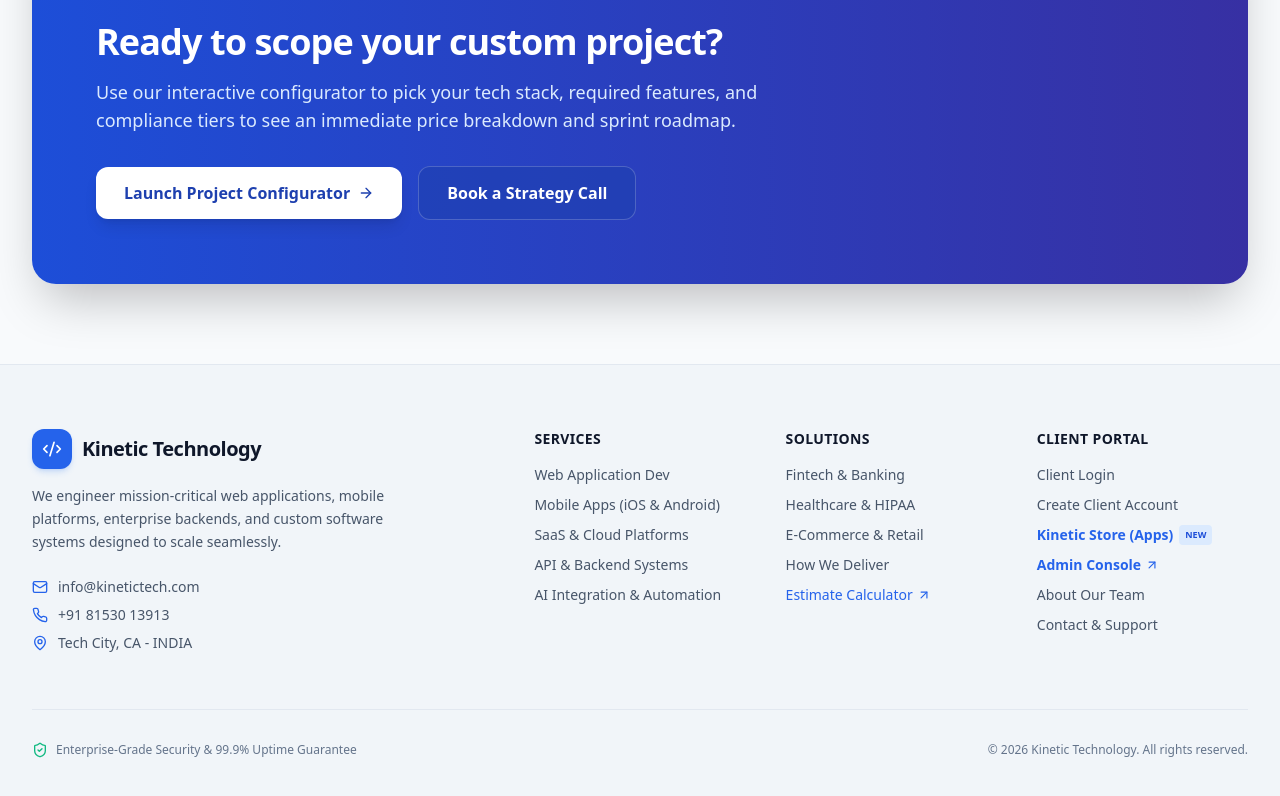
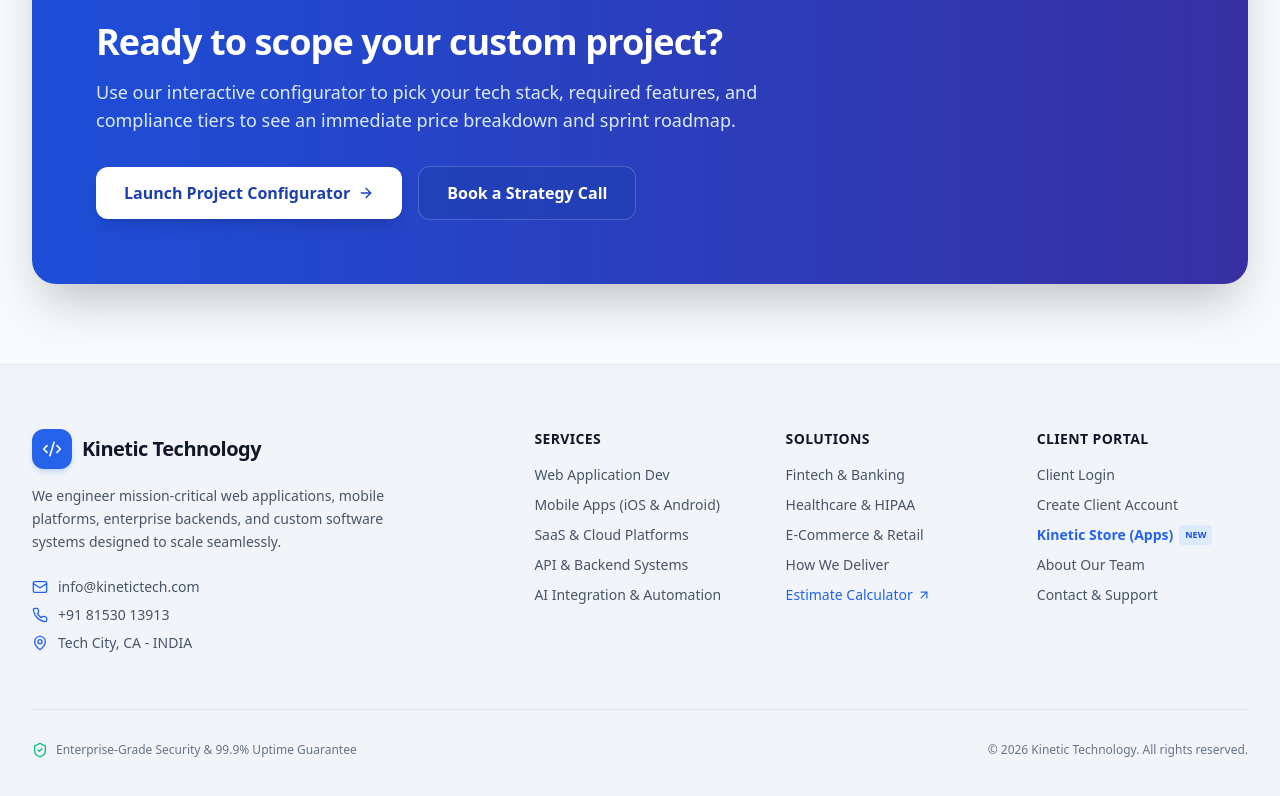
Before and after one commit to Hiteshpariyar/Kinetic-Technology, a React (Vite) app in the folder client/: page / in a window 1280 px wide. Shown: the part 2746-3542 px from the top of the page. Built offline with nearby package versions, Linux system fonts and the light colour scheme; no server answers.

Commit message:
fix(footer): remove Admin Console link from client page footer

```diff
--- a/client/src/components/Footer.tsx
+++ b/client/src/components/Footer.tsx
@@ -160,12 +160,6 @@ export const Footer: React.FC = () => {
                 </Link>
               </li>
               <li>
-                <Link to="/admin" className="text-blue-600 dark:text-blue-400 font-semibold hover:underline flex items-center gap-1">
-                  <span>Admin Console</span>
-                  <ArrowUpRight className="w-3.5 h-3.5" />
-                </Link>
-              </li>
-              <li>
                 <Link to="/about" className="hover:text-blue-600 dark:hover:text-blue-400 transition-colors">
                   About Our Team
                 </Link>
```
